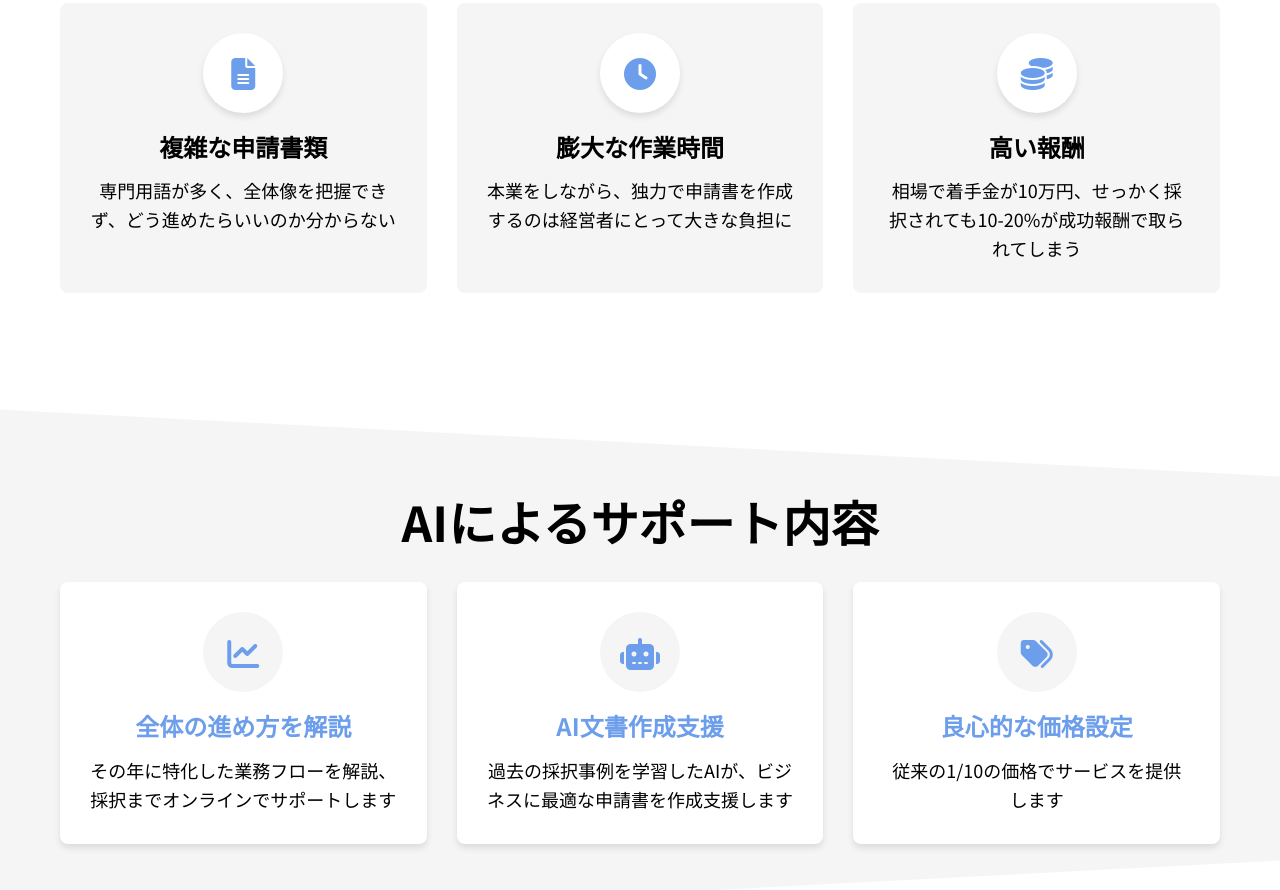
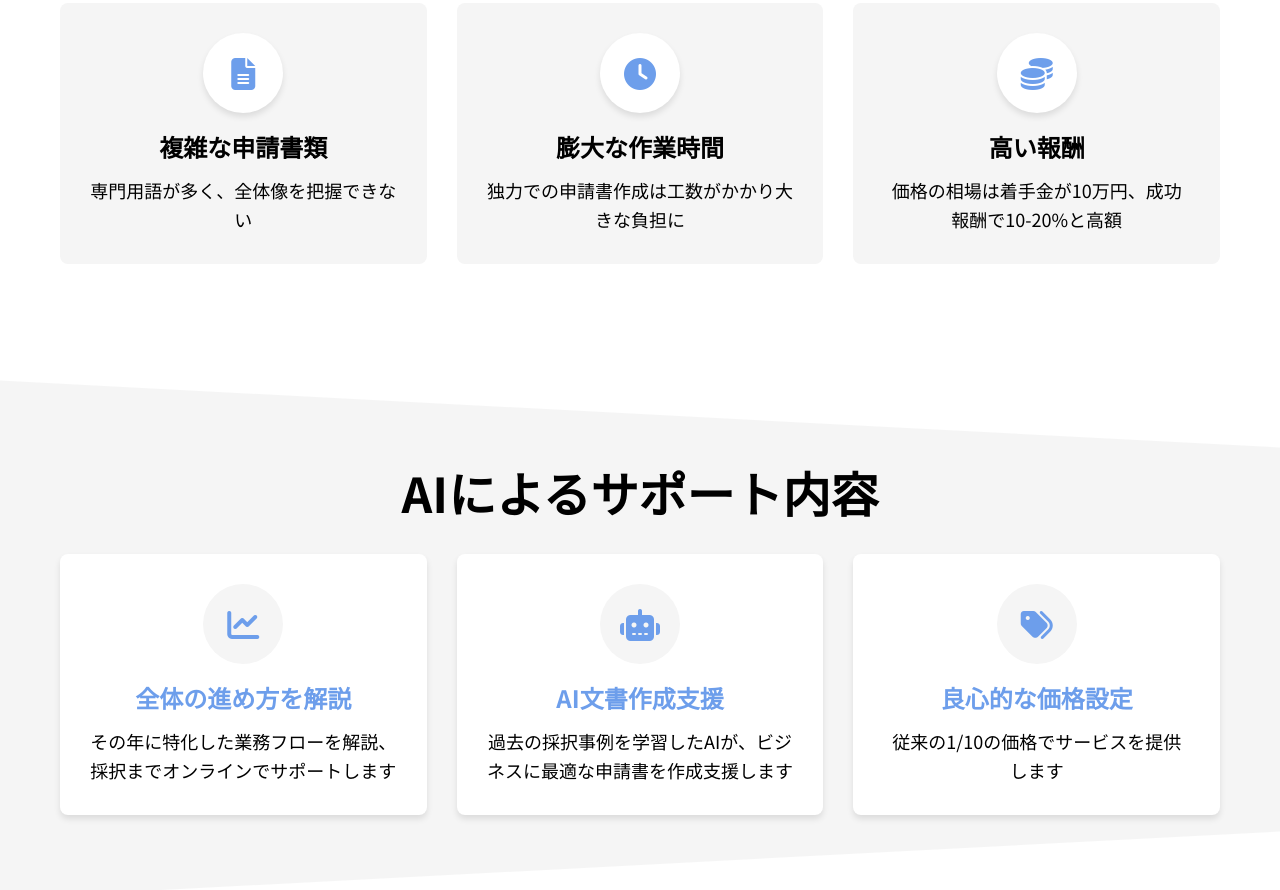
Before and after one commit to ManabuAzai/zinarashi, a plain HTML site: page index.html in a window 1280 px wide. Shown: the part 937-1827 px from the top of the page. Drawn offline with Linux system fonts and the light colour scheme.

Commit message:
問題点の説明文をより簡潔に修正：全体の可読性を向上

```diff
--- a/index.html
+++ b/index.html
@@ -63,21 +63,21 @@
                         <span class="icon"><i class="fas fa-file-alt"></i></span>
                     </div>
                     <h3>複雑な申請書類</h3>
-                    <p>専門用語が多く、全体像を把握できず、どう進めたらいいのか分からない</p>
+                    <p>専門用語が多く、全体像を把握できない</p>
                 </div>
                 <div class="problem-item">
                     <div class="problem-icon">
                         <span class="icon"><i class="fas fa-clock"></i></span>
                     </div>
                     <h3>膨大な作業時間</h3>
-                    <p>本業をしながら、独力で申請書を作成するのは経営者にとって大きな負担に</p>
+                    <p>独力での申請書作成は工数がかかり大きな負担に</p>
                 </div>
                 <div class="problem-item">
                     <div class="problem-icon">
                         <span class="icon"><i class="fas fa-coins"></i></span>
                     </div>
                     <h3>高い報酬</h3>
-                    <p>相場で着手金が10万円、せっかく採択されても10-20%が成功報酬で取られてしまう</p>
+                    <p>価格の相場は着手金が10万円、成功報酬で10-20%と高額</p>
                 </div>
             </div>
         </div>
```
